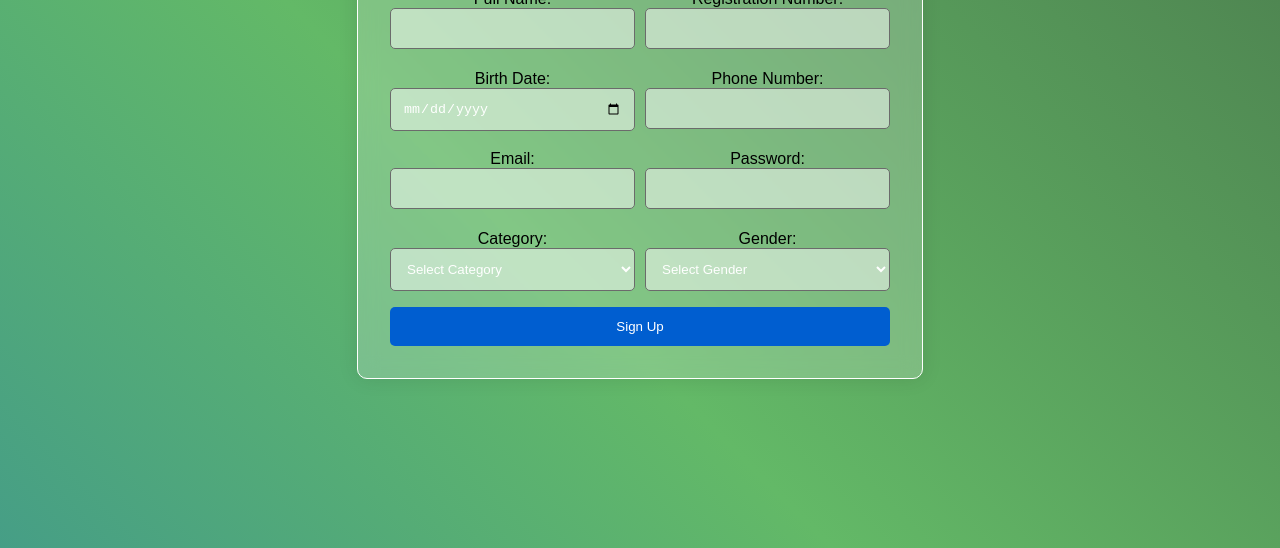
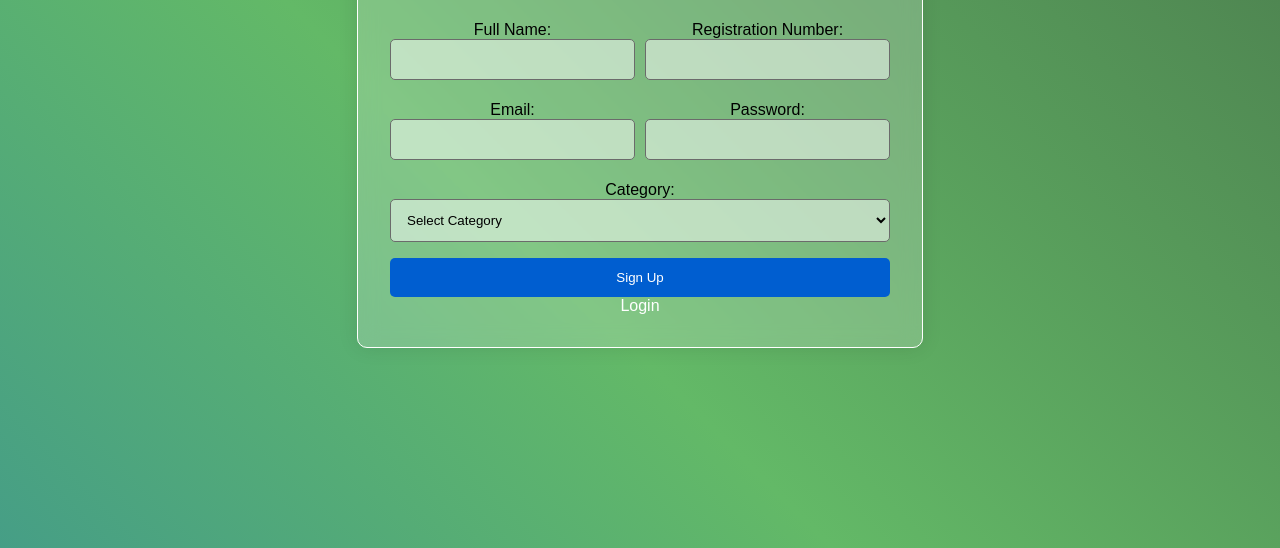
Before and after one commit to Shuvo896/CampusGO-FrontEnd, a plain HTML site: page signup.html in a window 1280 px wide. Shown: the part 284-832 px from the top of the page. Drawn offline with Linux system fonts and the light colour scheme.

Commit message:
amra gadha

```diff
--- a/signup.html
+++ b/signup.html
@@ -27,7 +27,7 @@
                 </div>
             </div>
 
-            <div class="form-row">
+            <!-- <div class="form-row">
                 <div class="form-group">
                     <label for="birthDate">Birth Date:</label>
                     <input type="date" id="birthDate" name="birthDate" required>
@@ -38,7 +38,7 @@
                     <input type="tel" id="phoneNumber" name="phoneNumber" required>
                     <div id="phoneError" class="error"></div>
                 </div>
-            </div>
+            </div> -->
 
             <div class="form-row">
                 <div class="form-group">
@@ -65,17 +65,20 @@
                     </select>
                 </div>
 
-                <div class="form-group">
+                <!-- <div class="form-group">
                     <label for="gender">Gender:</label>
                     <select id="gender" name="gender" required>
                         <option value="">Select Gender</option>
                         <option value="Male">Male</option>
                         <option value="Female">Female</option>
                     </select>
-                </div>
+                </div> -->
             </div>
 
             <button type="submit">Sign Up</button>
+            <div class="login">
+                <a href="loginpage.html">Login</a>
+            </div>
         </form>
     </div>
 
--- a/signupstyle.css
+++ b/signupstyle.css
@@ -21,6 +21,11 @@ body {
     padding: 1rem;
 }
 
+.login a{
+    color: #ffffff;
+    text-decoration: none;
+
+}
 @keyframes gradientAnimation {
     0% {
         background-position: 0% 50%;
@@ -70,13 +75,13 @@ body {
     border: 1px solid var(--selection-color);
     border-radius: 5px;
     box-sizing: border-box;
-    background-color: rgba(255, 255, 255, 0.5);
-    color: #fff;
+    background-color: #ffffff80;
+    color: #000000;
 }
 
 .signup-container button {
     background-color: var(--tap-color);
-    color: white;
+    color: #ffffff;
     padding: 0.75rem 1.5rem;
     border: none;
     border-radius: 5px;
```
Also changed, not shown: index.html (+0 -2 lines).
